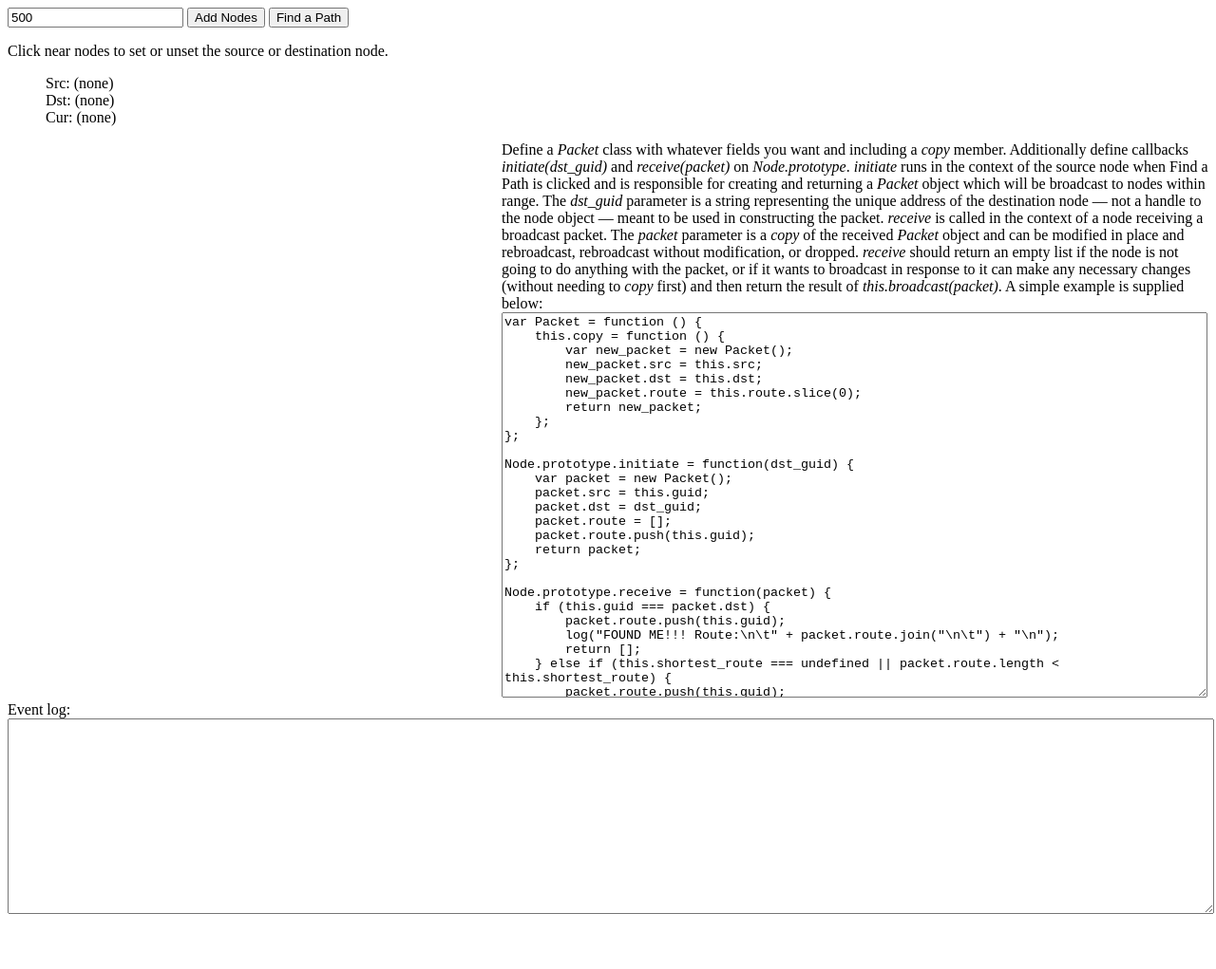
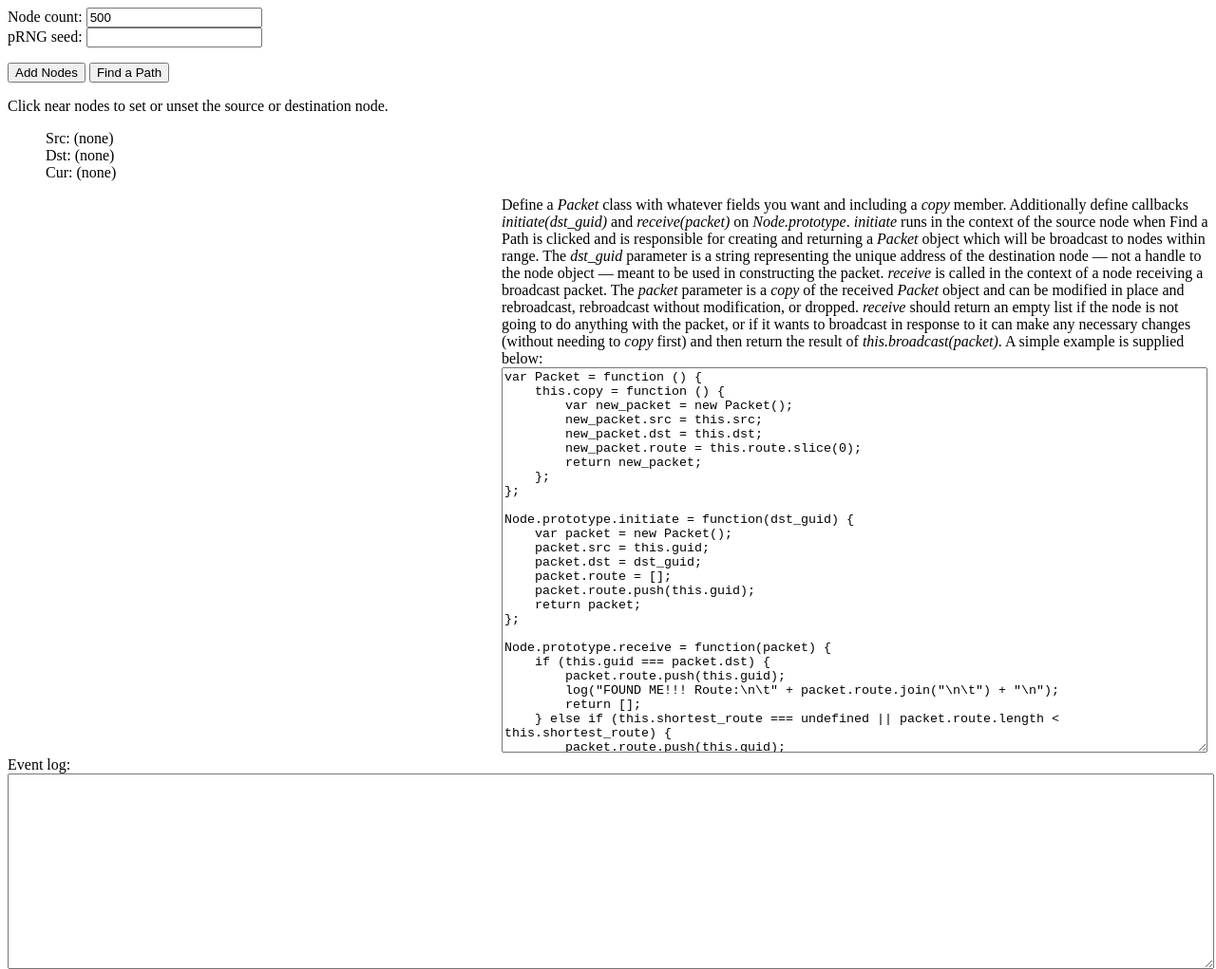
Before and after one commit to piratejon/mesh-model-toys, a plain HTML site: page index.html in a window 1280 px wide. Shown: the whole page at 95% size. Before the commit the page ends 963 px from the top, so only its background shows below. Drawn offline with Linux system fonts and the light colour scheme.

Commit message:
seedrandom not working the way i expect. i may be misusing it.

```diff
--- a/index.html
+++ b/index.html
@@ -4,12 +4,13 @@
     <meta http-equiv="Content-Type" content="text/html;charset=utf-8">
     <title>Mesh Path Detection Model</title>
     <link rel="stylesheet" type="text/css" href="style.css">
+    <script src="seedrandom-min.js"></script>
     <script src="canvasclickcoords.js"></script>
     <script src="guid.js"></script>
     <script src="meshpath.js"></script>
   </head>
   <body id="body" onload="meshpath.init(512,512)">
-    <label for="node_count"><input name="node_count" id="node_count" value="500" /></label> <input type="button" onclick="meshpath.create_nodes(document.getElementById('node_count').value); return 0;" value="Add Nodes" /> <input type="button" onclick="meshpath.wagumba(); return 0;" value="Find a Path" />
+    <label for="node_count">Node count: <input name="node_count" id="node_count" value="500" /></label><br/><label for="seed_value">pRNG seed: <input name="seed_value" id="seed_value" /></label><p><input type="button" onclick="meshpath.create_nodes(document.getElementById('node_count').value); return 0;" value="Add Nodes" /> <input type="button" onclick="meshpath.wagumba(); return 0;" value="Find a Path" />
     <p>Click near nodes to set or unset the source or destination node.
     <ul id="vars"><li>Src: <span id="src">(none)</span><li>Dst: <span id="dst">(none)</span><li>Cur: <span id="cur">(none)</span></ul>
     <div id="wtf">
--- a/meshpath.js
+++ b/meshpath.js
@@ -276,6 +276,8 @@ var meshpath = (function () {
     }
 
     function init(x_dimension, y_dimension) {
+        var seed = document.getElementById('seed_value').value;
+        Math.seedrandom(seed.toString());
         G = {};
         G.logtome = document.getElementById('logtome');
         G.width = x_dimension;
```
